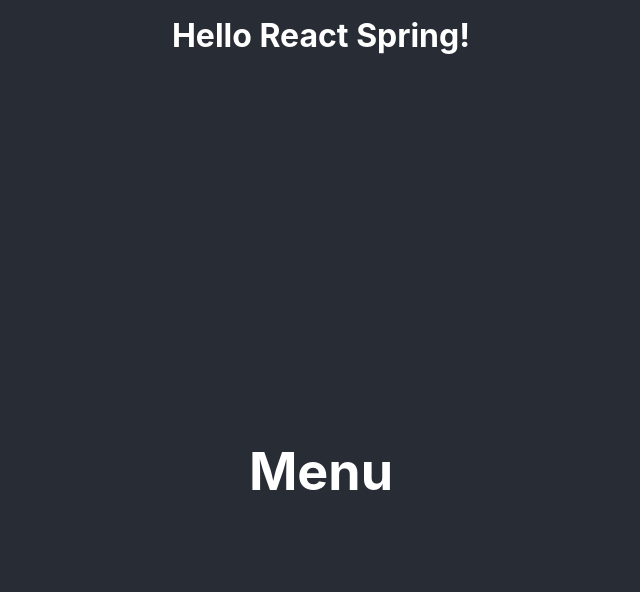
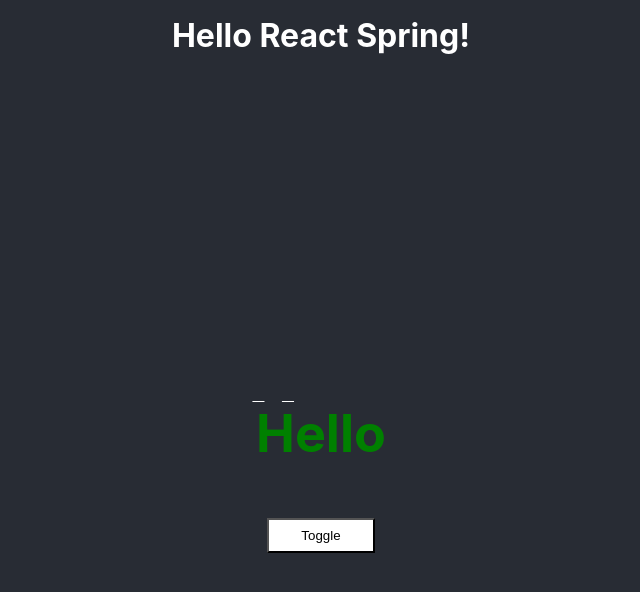
Before and after one commit to jsoomie/animations-folder, a React (Create React App) app in the folder react-spring-tuts/: page / in a window 1280 px wide. Shown: the top 592 px of the page, without its empty margins (319-959 px from the left). Built offline with nearby package versions, Linux system fonts and the light colour scheme.

Commit message:
feat: create button animations

```diff
--- a/react-spring-tuts/src/components/Menu/index.tsx
+++ b/react-spring-tuts/src/components/Menu/index.tsx
@@ -1,4 +1,5 @@
 import { useSpring, animated } from "react-spring";
+import { Toggle } from "components";
 
 export const Menu = () => {
   const fade = useSpring({
@@ -8,9 +9,12 @@
 
   return (
     <animated.div style={fade}>
-      <h1>
-        <a href="/">Menu</a>
-      </h1>
+      <a href="/">
+        <h1>Menu</h1>
+      </a>
+      <main>
+        <Toggle />
+      </main>
     </animated.div>
   );
 };
--- /dev/null
+++ b/react-spring-tuts/src/components/Toggle/index.tsx
@@ -0,0 +1,19 @@
+import { useState } from "react";
+import { useSpring, animated } from "react-spring";
+
+export const Toggle = () => {
+  const [toggle, setToggle] = useState(false);
+  const fade = useSpring({
+    // opacity: toggle ? 1 : 0,
+    // fontSize: toggle ? "2rem" : "5em",
+    color: toggle ? "#000" : "green",
+    transform: toggle ? "translate3d(0, 0, 0)" : "translate3d(0, -50px, 0)",
+  });
+
+  return (
+    <div>
+      <animated.h1 style={fade}>Hello</animated.h1>
+      <button onClick={() => setToggle(!toggle)}>Toggle</button>
+    </div>
+  );
+};
--- a/react-spring-tuts/src/components/index.ts
+++ b/react-spring-tuts/src/components/index.ts
@@ -1 +1,2 @@
 export { Menu } from "./Menu";
+export { Toggle } from "./Toggle";
--- a/react-spring-tuts/src/index.css
+++ b/react-spring-tuts/src/index.css
@@ -8,6 +8,11 @@
 a {
   color: #fff;
   text-decoration: none;
+}
+
+button {
+  background-color: white;
+  padding: 0.5rem 2rem;
 }
 
 body {
```
